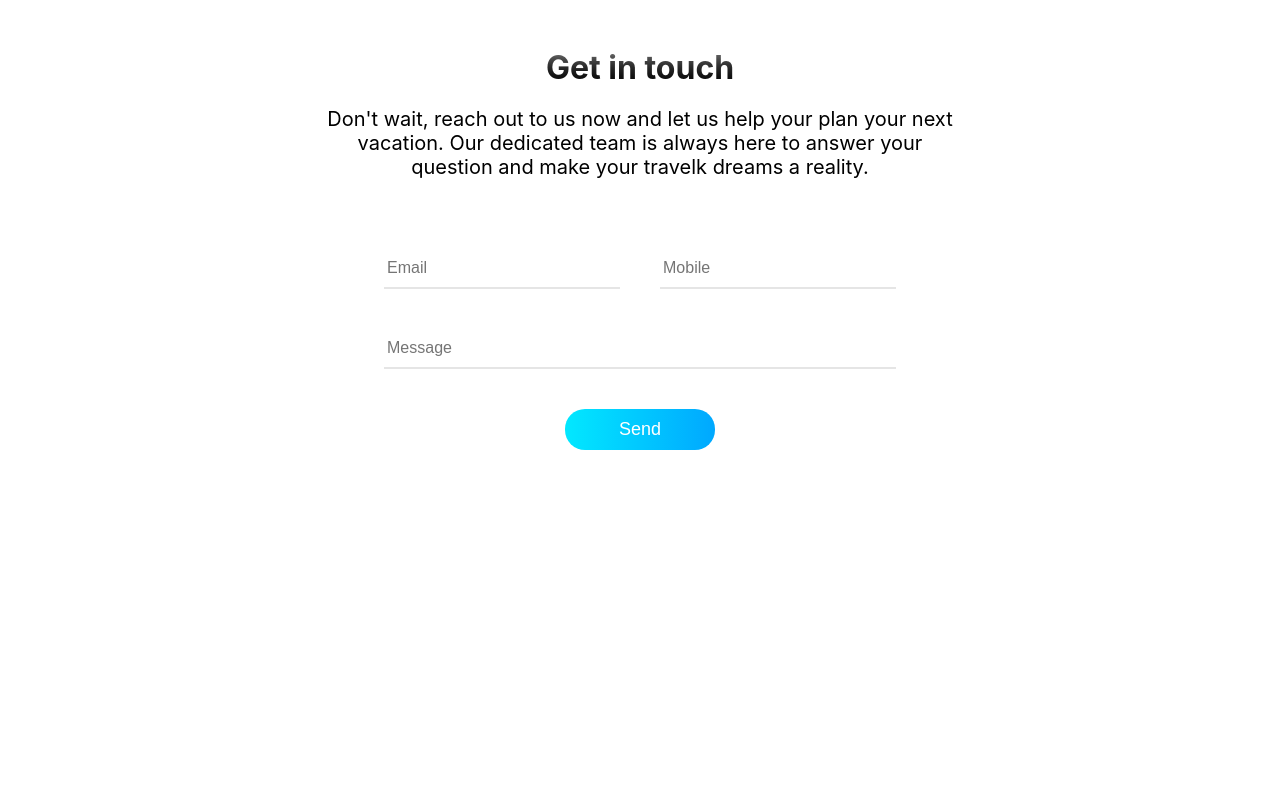
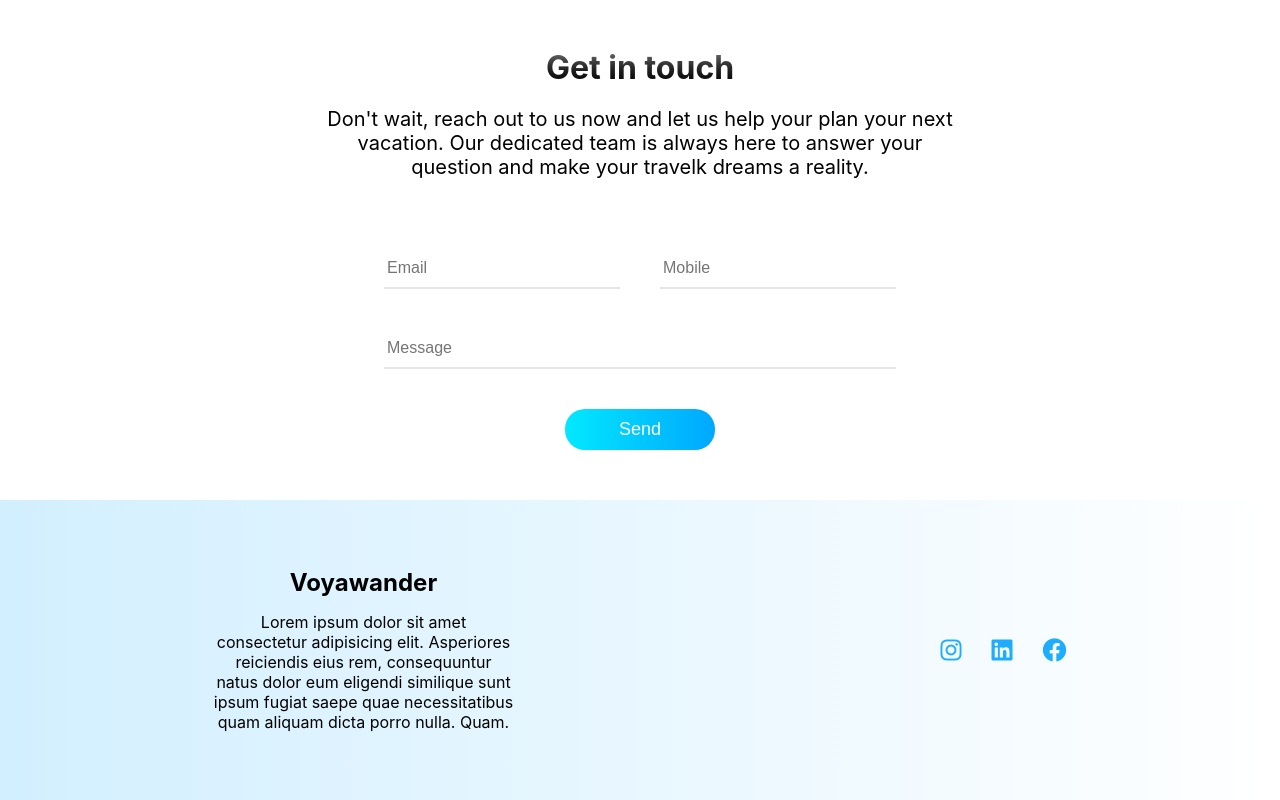
Before and after one commit to monurajputrko/Voyawander, a React (Create React App) app: page / in a window 1280 px wide. Shown: the part 4571-5371 px from the top of the page. Before the commit the page ends 5041 px from the top, so only its background shows below. Built offline with nearby package versions, Linux system fonts and the light colour scheme; the HTML template or start-up script is replaced by a standard one.

Commit message:
Home page styling done

```diff
--- a/src/App.js
+++ b/src/App.js
@@ -1,5 +1,6 @@
 import "./App.css";
 import Navbar from "./Components/navbar/Navbar";
+import Footer from "./Components/footer/Footer";
 import "./Components/common-styles/index.css";
 import AllRoutes from "./Routes/AllRoutes";
 
@@ -8,6 +9,7 @@ function App() {
     <div className="App">
       <Navbar isOfferVisible={true} />
       <AllRoutes />
+      <Footer />
     </div>
   );
 }
--- a/src/Components/footer/Footer.jsx
+++ b/src/Components/footer/Footer.jsx
@@ -0,0 +1,34 @@
+import React from "react";
+import styles from "./Footer.module.css";
+
+function Footer() {
+  return (
+    <div className={styles.footer}>
+      <div>
+        <h2>Voyawander</h2>
+        <p>
+          Lorem ipsum dolor sit amet consectetur adipisicing elit. Asperiores
+          reiciendis eius rem, consequuntur natus dolor eum eligendi similique
+          sunt ipsum fugiat saepe quae necessitatibus quam aliquam dicta porro
+          nulla. Quam.
+        </p>
+      </div>
+      <div>
+        <i
+          className="fa-brands fa-instagram fa-xl"
+          style={{ color: "rgb(28,173,254)" }}
+        />
+        <i
+          className="fa-brands fa-linkedin fa-xl"
+          style={{ color: "rgb(28,173,254)" }}
+        />
+        <i
+          className="fa-brands fa-facebook fa-xl"
+          style={{ color: "rgb(28,173,254)" }}
+        />
+      </div>
+    </div>
+  );
+}
+
+export default Footer;
--- a/src/Components/footer/Footer.module.css
+++ b/src/Components/footer/Footer.module.css
@@ -0,0 +1,21 @@
+.footer {
+  width: 100%;
+  background: linear-gradient(to right, rgb(210, 239, 255), white);
+  display: flex;
+  justify-content: space-around;
+  align-items: center;
+  height: 300px;
+  margin-top: 50px;
+}
+
+.footer > div:first-child {
+  display: flex;
+  flex-direction: column;
+  gap: 15px;
+  width: 300px;
+}
+
+.footer > div:last-child {
+  display: flex;
+  gap: 30px;
+}
--- a/src/Components/homepage/HomePage.jsx
+++ b/src/Components/homepage/HomePage.jsx
@@ -179,7 +179,10 @@ function HomePage() {
           and make your travelk dreams a reality.
         </p>
         <div className={styles.contact_form}>
-          <form onSubmit={() => {}}>
+          <form
+            onSubmit={(e) => {
+              e.preventDefault();
+            }}>
             <div>
               <input type="email" placeholder="Email" />
               <input type="phone" placeholder="Mobile" />
@@ -189,7 +192,6 @@ function HomePage() {
           </form>
         </div>
       </div>
-      <br></br>
     </>
   );
 }
```
